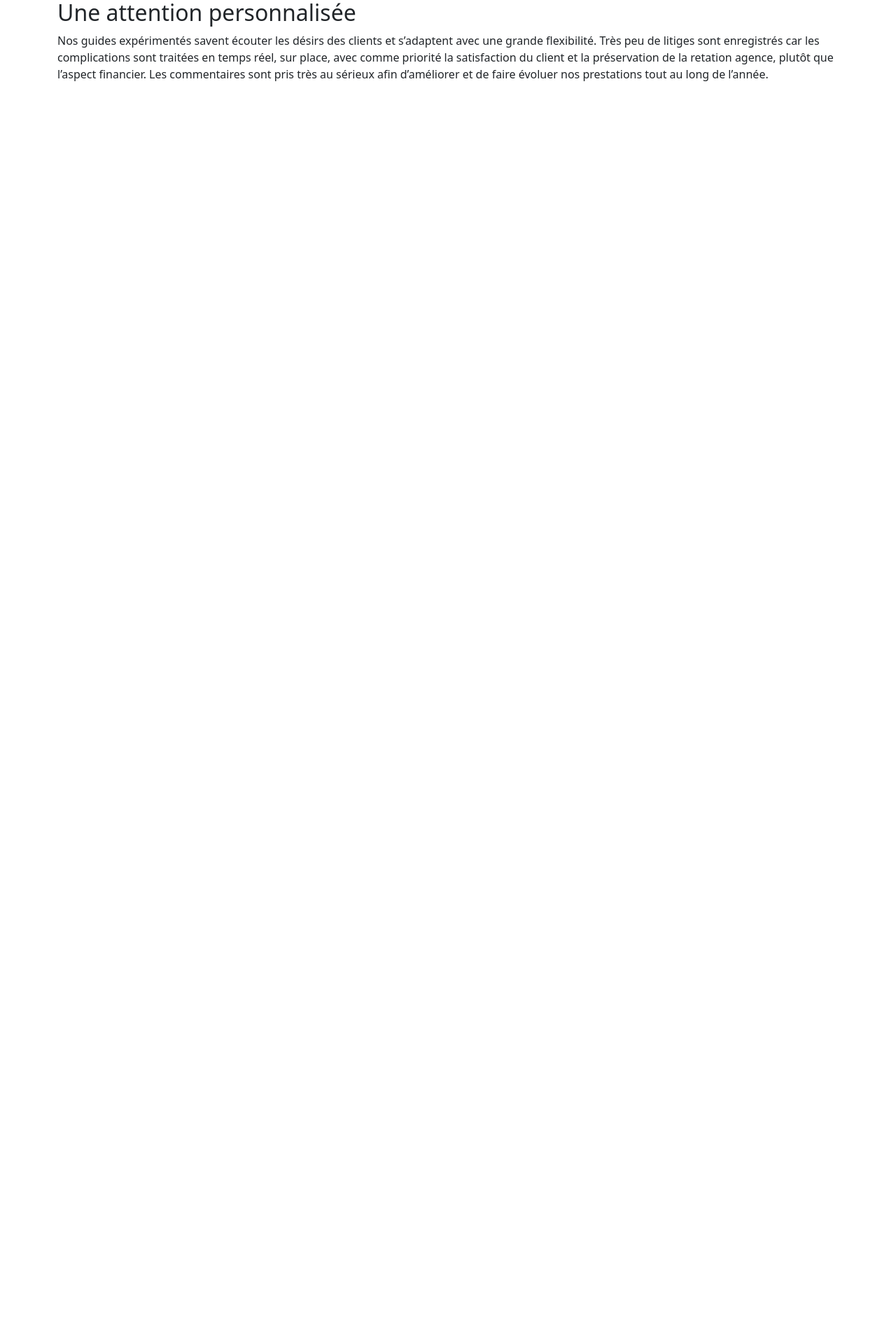
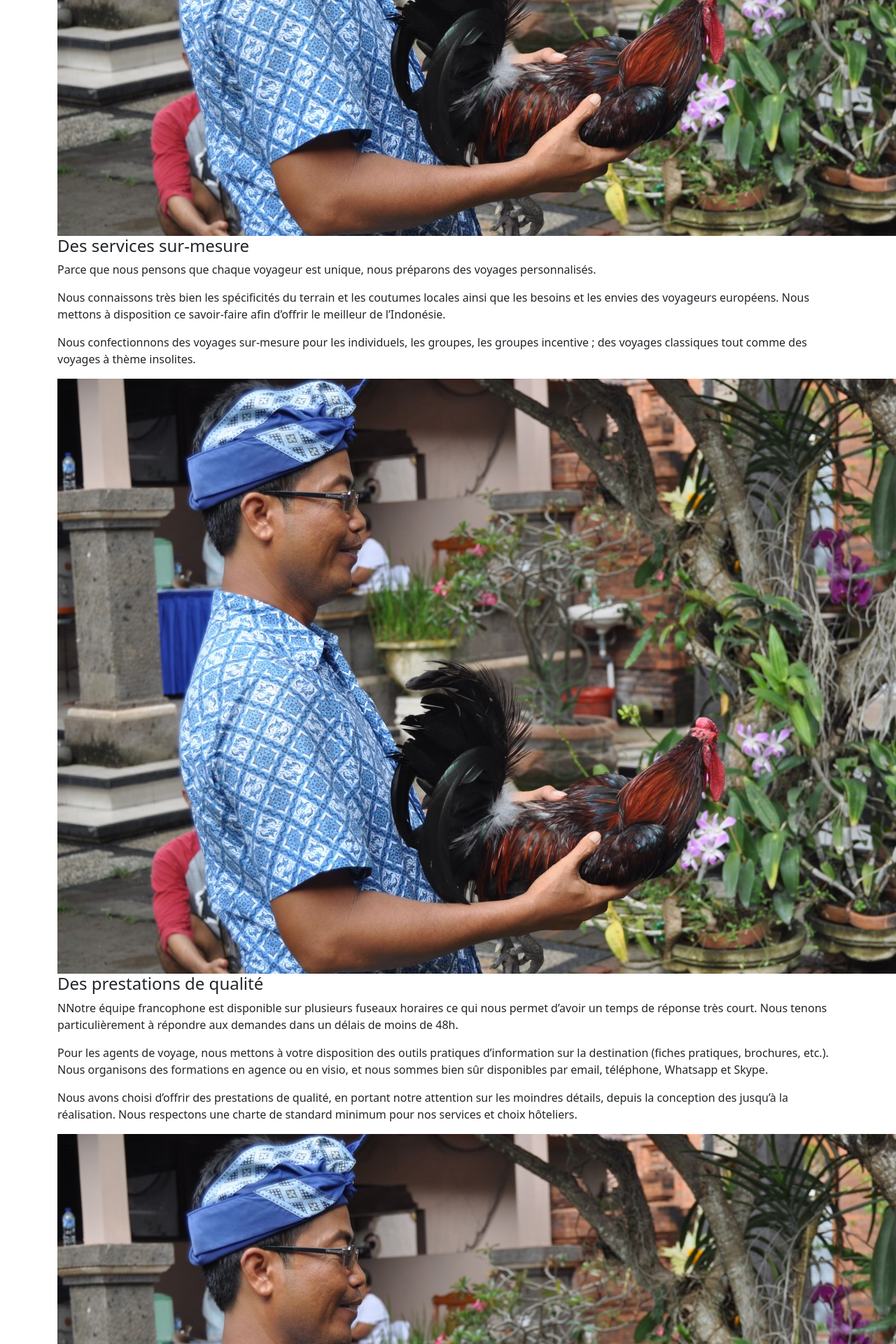
Before and after one commit to Nathalie-Thisse/archipelcontact, a Symfony app: template templates/agency/index.html.twig in a window 1280 px wide; the page is wider, and only the part inside the window is pictured. Shown: the part 3602-5522 px from the top of that part at 70% size. Before the commit the page ends 3718 px from the top of that part, so only its background shows below. Run offline with Twig, Linux system fonts and the light colour scheme; the template is opened without the code that fills it, so the values that code supplies are empty; some libraries are stand-ins or nearby versions.

Commit message:
hmtl for Agency page

```diff
--- a/assets/styles/app.scss
+++ b/assets/styles/app.scss
@@ -16,6 +16,7 @@
 @import 'layout/header';
 @import 'layout/homepage';
 @import 'layout/island';
+@import 'layout/agency';
 
 /* Fonts */
 @import url('https://fonts.googleapis.com/css2?family=Beth+Ellen&display=swap');
--- a/assets/styles/core/_flexbox.scss
+++ b/assets/styles/core/_flexbox.scss
@@ -17,7 +17,7 @@
     }
 }
 
-.flexbox-side-iframe{
+.flexbox-sidebyside{
     display: flex;
     justify-content: center;
     text-align: center;
--- a/templates/agency/index.html.twig
+++ b/templates/agency/index.html.twig
@@ -4,86 +4,80 @@
 
 {% block body %}
 
-    <div class="container">
-
-    <h1>L'agence</h1>
+    <div id="agency" class="container">
 
     {# section 1 : introduction #}
-    <section>
-        <p>Agence réceptive créée en 1989, Lorem ipsum dolor sit, amet consectetur adipisicing elit. Exercitationem deleniti obcaecati a magnam nemo facilis, fuga optio, dolores qui molestias sapiente id nisi culpa! Nulla error adipisci tempora esse vitae?</p>
-        <p>Nous sommes avant tout des amoureux de l’Indonésie, de sa culture, de sa nature et de ses valeurs. Nous respectons et valorisons les différentes communautés indonésiennes, leurs temps de prière et leurs coutumes. Notre désir premier est de faire découvrir cette richesse culturelle à vos clients.</p>
-        <p>Chaque fois que cela sera possible, nous mettrons en contact les voyageurs et les habitants. En indonésien, « client » se dit « tamu » et signifie aussi « invité » : la tradition d’accueil des Indonésiens et la disponibilité de notre équipe sur place permet de faire d’un voyage, une aventure unique et inoubliable.</p>
+    <section class="introduction">
+        <h3>L'agence</h3>
+        <p>Archipel Contact est une agence réceptive spécialiste des voyages sur-mesure en Indonésie. </p>
+        <p>C’est en 1989 et par amour pour l’Indonésie que Sylvie Ponte crée Archipel Contact. En partenariat avec sa sœur de cœur, Ibu Ati, elle travaille main dans la main. Une belle aventure qui continue aujourd’hui.</p>
+        <p>Lorem ipsum dolor sit, amet consectetur adipisicing elit. Odio alias delectus quod temporibus exercitationem ipsam, fugit corporis laboriosam quas animi aliquid odit corrupti ratione aut molestiae repudiandae dolorum quo fuga?</p>
     </section>
 
-    {# section 2 : list of articles #}
-    <section>
+    {# section 2 : articles list #}
+    <section class="articleslist">
 
         {# article 1 #}
-        <article>
+        <article class="article">
             <div>
-                <img src="../../assets/images/" alt="">
+                <img src="../../assets/images/agency/guide.jpg" alt="">
             </div>
             <div>
-                <h2>Une équipe multiculturelle</h2>
-                <p>Archipel Contact est une agence à taille humaine composée de spécialistes francophones ayant une expertise confirmée du terrain. Tous les membres de l’équipe ont vécu en Indonésie et continuent de s’y rendre régulièrement. Ils connaissent les spécificités du terrain et les coutumes locales ainsi que les besoins et les envies de nos clients européens, ils mettent à votre disposition leur savoir-faire afin d’offrir le meilleur de l’Indonésie.</p>
-                <p>L’équipe opérationnelle est située à Denpasar et met en place, coordonne et supervise le déroulement des circuits. Ibu Ati épaulée par Ibu Sri veillent sur l’équipe locale : notre grande famille Balinaise !</p>
-                <p>Sur les autres îles, nos partenaires font partie de l’aventure depuis 20 ans. Nos bureaux sont repartis sur toute l’Indonésie, ce qui nous permet de suivre en temps réel l’évolution de la destination. A Java, Lombok, Sulawesy, Flores et Borneo.</p>
+                <h4>Une équipe multiculturelle</h4>
+                <p>Archipel Contact est une agence à taille humaine composée de spécialistes francophones ayant une expertise confirmée du terrain. Nous avons tous vécu en Indonésie et continuons de nous y rendre régulièrement afin de dénicher les perles rares, d’expérimenter de nouvelles activités et de vérifier la qualité des prestations. </p>
+                <p>L’équipe opérationnelle est située à Denpasar et met en place, coordonne et supervise le déroulement des circuits. Ibu Ati épaulée par Ibu Sri veillent sur l’équipe locale, notre grande famille Balinaise !</p>
+                <p>Sur les autres îles de Java, Sulawesi, Flores, etc., nos partenaires font partie de l’aventure depuis plus de 20 ans. Nos bureaux sont repartis sur toute l’Indonésie ce qui nous permet d’être de réels spécialistes de la destinations. </p>
             </div>
         </article>
 
         {# article 2 #}
-            <article>
+        <article class="flexbox-sidebyside">
             <div>
-                    <img src="../../assets/images/" alt="">
+                <img src="../../assets/images/agency/guide.jpg" alt="">
             </div>
             <div>
-                    <h2>Des services sur-mesure</h2>
-                    <p>Nous proposons des voyages sur-mesure pour les individuels et les groupes, des départs garantis (Bali), des voyages incentive ainsi que des voyages à thème insolites.</p>
-                    <p>Votre production est créée sur-mesure selon votre cahier des charges. Et vous disposez d’une production générale pour les demandes moins spécifiques</p>
+                <h4>Notre mission</h4>
+                <p>Nous sommes avant tout des amoureux de l’Indonésie, de sa culture, de sa nature et de ses valeurs. Nous respectons et valorisons les différentes communautés indonésiennes, leurs temps de prière et leurs coutumes. Notre désir premier est de faire découvrir cette richesse culturelle à travers des voyages étiques et responsables. </p>
+                <p>Nous aimons mettre en contact les voyageurs et les habitants pour des séjours plus authentiques. En indonésien, « client » se dit « tamu » et signifie aussi « invité » : la tradition d’accueil des Indonésiens et la disponibilité de notre équipe sur place permet de faire d’un voyage, une aventure unique et inoubliable.</p>
             </div>
         </article>
 
         {# article 3 #}
-            <article>
+        <article class="flexbox-sidebyside">
             <div>
-                    <img src="../../assets/images/" alt="">
+                <img src="../../assets/images/agency/guide.jpg" alt="">
             </div>
             <div>
-                    <h2>Des voyages responsables</h2>
-                    <p>Lorem ipsum dolor sit, amet consectetur adipisicing elit. Officiis quos temporibus labore, impedit praesentium expedita animi repudiandae sequi ex, porro reiciendis quod necessitatibus, aspernatur perspiciatis saepe similique eum! Harum, quisquam.</p>
+                <h4>Des services sur-mesure</h4>
+                <p>Parce que nous pensons que chaque voyageur est unique, nous préparons des voyages personnalisés.</p>
+                <p>Nous connaissons très bien les spécificités du terrain et les coutumes locales ainsi que les besoins et les envies des voyageurs européens. Nous mettons à disposition ce savoir-faire afin d’offrir le meilleur de l’Indonésie.</p>
+                <p>Nous confectionnons des voyages sur-mesure pour les individuels, les groupes, les groupes incentive ; des voyages classiques tout comme des voyages à thème insolites.</p>
             </div>
         </article>
 
         {# article 4 #}
-            <article>
+        <article class="flexbox-sidebyside">
             <div>
-                    <img src="../../assets/images/" alt="">
+                <img src="../../assets/images/agency/guide.jpg" alt="">
             </div>
             <div>
-                    <h2>Notre disponibilité</h2>
-                    <p>Nous mettons à votre disposition des outils de vente pour vous former sur nos destinations, tels que notre site professionnel, une bibliothèque photos, des fiches techniques, des formations dans vos locaux, et des voyages d’inspection sur mesure.</p>
+                <h4>Des prestations de qualité</h4>
+                <p>NNotre équipe francophone est disponible sur plusieurs fuseaux horaires ce qui nous permet d’avoir un temps de réponse très court. Nous tenons particulièrement à répondre aux demandes dans un délais de moins de 48h.</p>
+                <p>Pour les agents de voyage, nous mettons à votre disposition des outils pratiques d’information sur la destination (fiches pratiques, brochures, etc.). Nous organisons des formations en agence ou en visio, et nous sommes bien sûr disponibles par email, téléphone, Whatsapp et Skype. </p>
+                <p>Nous avons choisi d’offrir des prestations de qualité, en portant notre attention sur les moindres détails, depuis la conception des jusqu’à la réalisation. Nous respectons une charte de standard minimum pour nos services et choix hôteliers.</p>
             </div>
         </article>
 
         {# article 5 #}
-            <article>
+        <article class="flexbox-sidebyside">
             <div>
-                    <img src="../../assets/images/" alt="">
+                <img src="../../assets/images/agency/guide.jpg" alt="">
             </div>
             <div>
-                    <h2>Des prestations de qualité</h2>
-                    <p>Nous offrons des prestations de qualité, en portant notre attention sur les moindres détails, depuis la conception des jusqu’à la réalisation. Nous respectons une charte de standard minimum pour nos services et choix hôteliers.</p>
-                </div>
-            </article>
-
-        {# article 6 #}
-            <article>
-                <div>
-                    <img src="../../assets/images/" alt="">
-                </div>
-                <div>
-                    <h2>Une attention personnalisée</h2>
-                    <p>Nos guides expérimentés savent écouter les désirs des clients et s’adaptent avec une grande flexibilité. Très peu de litiges sont enregistrés car les complications sont traitées en temps réel, sur place, avec comme priorité la satisfaction du client et la préservation de la retation agence, plutôt que l’aspect financier. Les commentaires sont pris très au sérieux afin d’améliorer et de faire évoluer nos prestations tout au long de l’année.</p>
+                <h4>Sur place, Une attention personnalisée</h4>
+                <p>Les voyageurs sont accueillis avec soin par nos équipes locales. Entourés, ils ont les coordonnées des membres de nos équipes et peuvent les contacter à tous moments si nécessaire.</p>
+                <p>Nos guides expérimentés savent écouter les désirs des clients et s’adaptent avec une grande flexibilité. Notre priorité et celle de nos équipes est la satisfaction du client.</p>
+                <p>Les commentaires sont pris très au sérieux afin d’améliorer et de faire évoluer nos prestations tout au long de l’année.</p>
             </div>
         </article>
 
--- a/templates/islands/bali.html.twig
+++ b/templates/islands/bali.html.twig
@@ -16,7 +16,7 @@
     </section>
 
     {# section 2 - top & iframe #}
-    <section class="flexbox-side-iframe">
+    <section class="flexbox-sidebyside">
         <div>
             <h4>Top des activités à Bali</h4>
             <ul>
```
Also changed, not shown: assets/styles/layout/_agency.scss (added, +23 -0 lines), assets/images/agency/carousel/carousel (2).jpg (deleted), assets/images/agency/carousel/carousel (6).jpg (deleted), assets/images/agency/guide.jpg (added), assets/images/agency/photo-ati-sri.jpg (deleted). Lines whose indentation alone changed are shown as unchanged.
